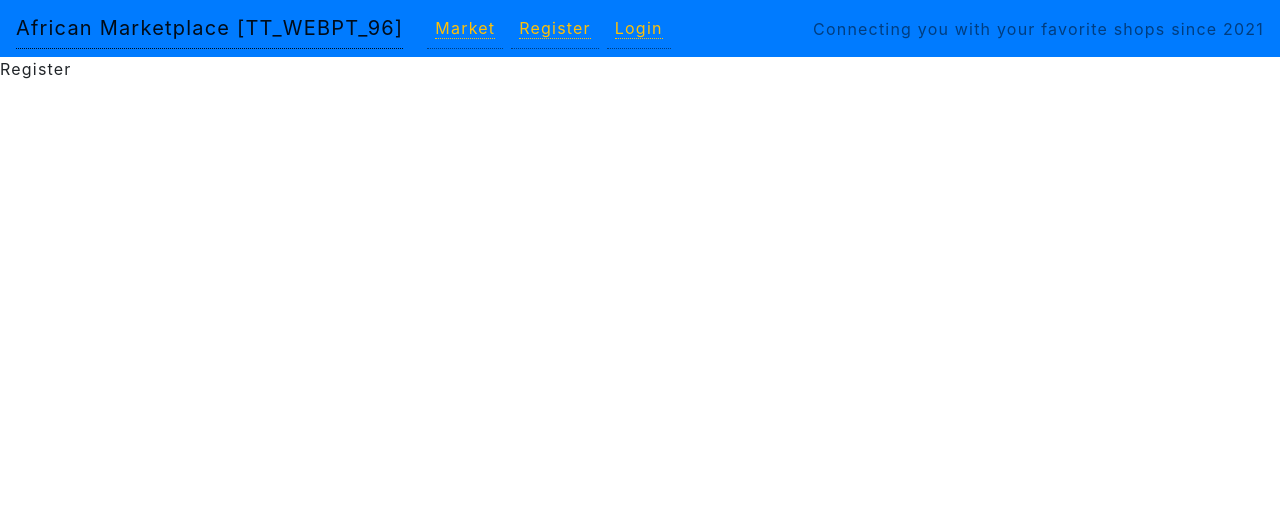
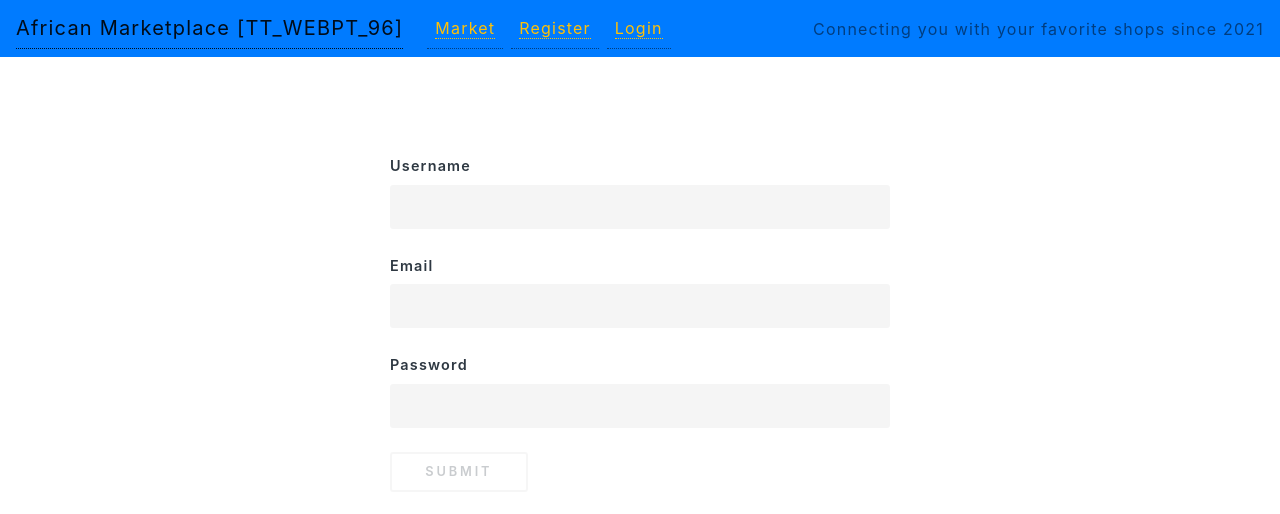
Before and after one commit to Build-Week-African-Marketplace-web20/front-end, a React (Create React App) app in the folder african-marketplace/: page /register in a window 1280 px wide. Shown: the top 514 px of the page. Built offline with nearby package versions, Linux system fonts and the light colour scheme.

Commit message:
gave form props to be more dynamic

```diff
--- a/african-marketplace/src/Login.js
+++ b/african-marketplace/src/Login.js
@@ -3,7 +3,10 @@ import Form from './components/Form';
 
 const Login = () => {
   return (
-    <Form />
+  <>
+    {/* pass the prop something truthy to enable it */}
+    <Form username={1} password={1} />
+  </>
   )
 };
 export default Login;
--- a/african-marketplace/src/Register.js
+++ b/african-marketplace/src/Register.js
@@ -1,8 +1,12 @@
 import React from 'react';
+import Form from './components/Form';
 
 const Register = () => {
   return (
-    <div>Register</div>
+    <>
+      {/* pass the prop something truthy to enable it */}
+      <Form username={1} email={1} password={1} />
+    </>
   )
 };
 export default Register;
--- a/african-marketplace/src/components/Form.js
+++ b/african-marketplace/src/components/Form.js
@@ -2,25 +2,23 @@ import React, { useState, useEffect } from 'react';
 import axios from 'axios';
 import * as yup from 'yup';
 
-import '../form.css';
+import '../template.css';
 
+// requirements
 const schema = yup.object().shape({
   username: yup.string().required('Username is required').min(3, "Username needs to be at least 3 characters"),
+  email: yup.string().required('An email is required'),
   password: yup.string().required('Password is required').min(5, "Password must be at least 5 characters"),
 });
 
 
-const Form = () => {
+const Form = (props) => {
+  // these props are only used for enabling their display on the page. See the jsx
+  const { username, email, password } = props;
 
   // state
-  const [form, setForm] = useState({
-    username: '',
-    password: ''
-  });
-  const [errors, setErrors] = useState({
-    username: '',
-    password: ''
-  })
+  const [form, setForm] = useState({username: '', email: '', password: ''});
+  const [errors, setErrors] = useState({username: '', email: '', password: ''});
   const [disabled, setDisabled] = useState(true);
 
   // functions
@@ -57,17 +55,35 @@ const Form = () => {
   return (
     <section className="wrapper style5" style={sectionStyle}>
       <form onSubmit={submit} style={formStyle}>
+
+        {username ? (
+          <>
             <label htmlFor="username">Username</label>
             <br />
             <span style={{color: 'red'}}>{errors.username}</span>
             <input onChange={change} value={form.username} id="username" type="text" />
+          </>
+        ) : null}
 
+        {email ? (
+          <>
             <br />
+            <label htmlFor="email">Email</label>
+            <br />
+            <span style={{color: 'red'}}>{errors.email}</span>
+            <input onChange={change} value={form.email} id="email" type="email" />
+          </>
+        ) : null}
 
+        {password ? (
+          <>
+            <br />
             <label htmlFor="password">Password</label>
             <br />
             <span style={{color: 'red'}}>{errors.password}</span>
             <input onChange={change} id="password" value={form.password} type="password" />
+          </>
+        ) : null}
 
         <br />
 
```
Also changed, not shown: african-marketplace/src/template.css (renamed from african-marketplace/src/form.css), 1 other file (tests, documents, lock files or other folders). Lines whose indentation alone changed are shown as unchanged.
